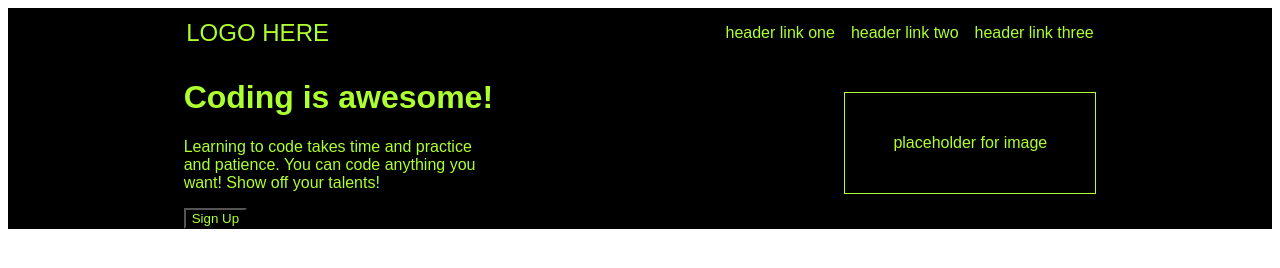
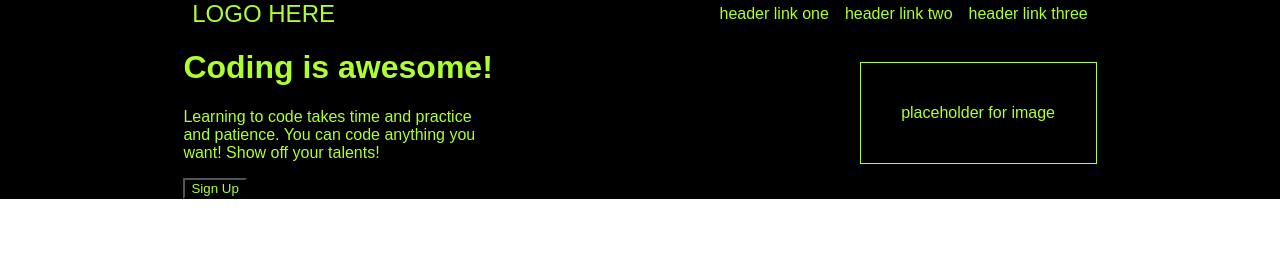
Before and after one commit to jeast3113/Coding-Odin-Landing-Page, a plain HTML site: page index.html in a window 1280 px wide. Drawn offline with Linux system fonts and the light colour scheme.

Commit message:
updated styles

```diff
--- a/css/styles.css
+++ b/css/styles.css
@@ -1,9 +1,8 @@
 /* CSS FOR BODY */
 
 body {
+    margin: 0;
     font-family: 'M PLUS 1 CODE', sans-serif;
-    display: flex;
-    flex-direction: column;
 }
 
 /* ****************** */
@@ -18,7 +17,10 @@ body {
 
 .header-container-1, .header-container-2, .header-container-4 {
     display: flex;
+    justify-content: center;
     align-items: center;
+    margin: 0;
+    padding: 0;
 }
 
 .header-logo {
@@ -30,6 +32,8 @@ body {
     display: flex;
     list-style-type: none;
     gap: 16px;
+    margin: 0;
+    padding: 0;
 }
 
 a {
@@ -54,11 +58,9 @@ p {
     display: flex;
     justify-content: center;
     align-items: center;
-    width: 250px;
+    width: 235px;
     height: 100px;
     border: #adff2f solid 1px;
-    margin: auto;
-    padding: auto;
 }
 
 /* ****************** */
```
